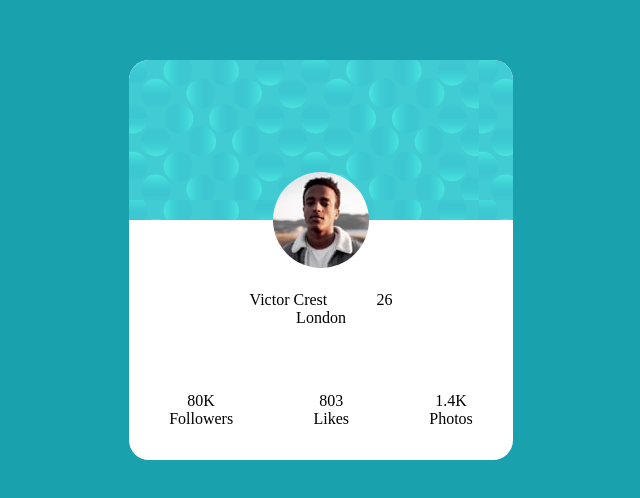
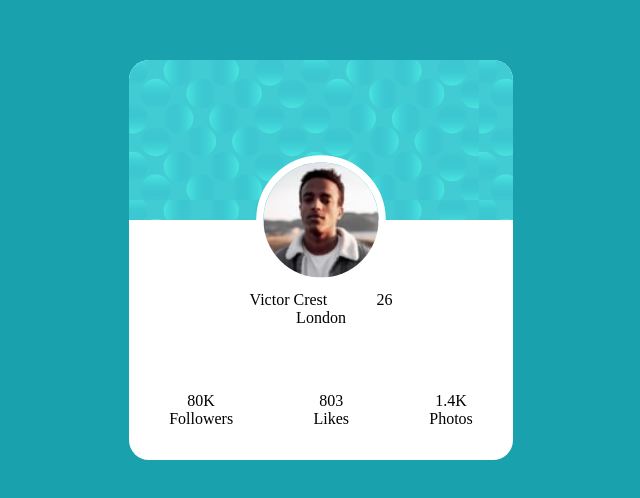
Before and after one commit to GrischK/Profile-card-component-challenge-hub, a plain HTML site: page index.html in a window 1280 px wide. Shown: the part 140-638 px from the top of the page, without its empty margins (319-959 px from the left). Drawn offline with Linux system fonts and the light colour scheme.

Commit message:
sauvegarde

```diff
--- a/stylesheet.css
+++ b/stylesheet.css
@@ -72,6 +72,7 @@ ul{
     position: absolute;
     top: 0px;
     left: 50%;
-    transform: translate(-50%, -50%);
+    transform: translate(-50%, -50%) scale(1.2);
     border-radius: 50% 50%;
+    border: 6px solid white;
 }
```
